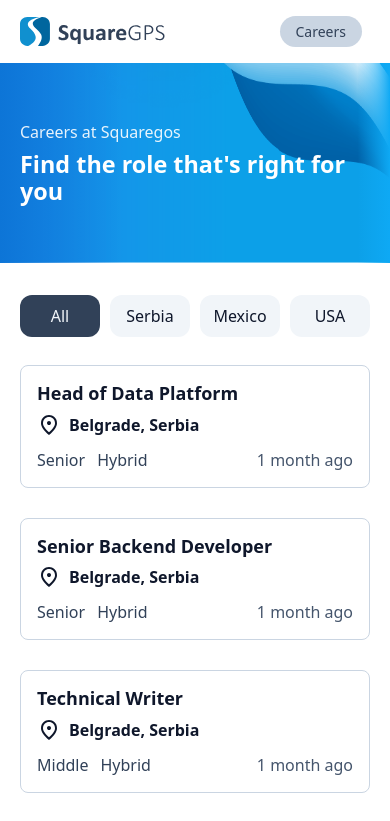
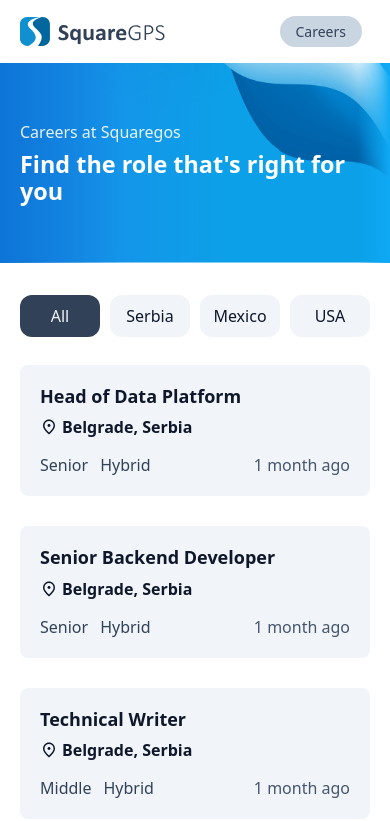
Before and after one commit to epic-amber/square-website, a React (Vite) app: page /careers in a window 390 px wide. Shown: the top 821 px of the page. Built offline with nearby package versions, Linux system fonts and the light colour scheme; no server answers; a web font is replaced by a local one.

Commit message:
fix(careers): align job cards with homepage style and constrain section width
fix(careers): align job cards with homepage style and constrain section width

```diff
--- a/src/components/CareersSection.module.css
+++ b/src/components/CareersSection.module.css
@@ -1,12 +1,18 @@
-/* ── Section wrapper (Figma 125:1596) ────────────────────────── */
+/* ── Section wrapper — full-width background ─────────────────── */
 .section {
+  width: 100%;
+  background: var(--color-white);
+  padding: 48px var(--content-pad-x) 80px;
+  box-sizing: border-box;
+}
+
+/* ── Inner content — constrained to content-width ────────────── */
+.inner {
   display: flex;
   flex-direction: column;
   gap: 40px;
-  width: 100%;
-  padding: 48px var(--content-pad-x) 80px;
-  box-sizing: border-box;
-  background: var(--color-white);
+  max-width: var(--content-width);
+  margin: 0 auto;
 }
 
 /* ── Top location filter row (Figma 106:225) ─────────────────── */
@@ -20,8 +26,8 @@
 /* ── Two-column body: job list + sidebar (Figma 106:189) ──────── */
 .body {
   display: grid;
-  /* Desktop: ~1017px jobs + auto sidebar (~425px) */
-  grid-template-columns: minmax(0, 1017px) 425px;
+  /* Desktop: fluid job list + fixed 360px sidebar, fits within 1280px */
+  grid-template-columns: minmax(0, 1fr) 360px;
   gap: 48px;
   align-items: start;
 }
@@ -37,21 +43,24 @@
 .card {
   display: flex;
   flex-direction: column;
-  gap: 16px;
+  gap: 20px;
   padding: var(--space-9); /* 36px */
   border-radius: var(--radius-lg); /* 8px */
-  border: 1.5px solid var(--color-slate-300); /* #cad5e2 */
-  background: var(--color-white);
+  border: none;
+  background: var(--color-slate-100);
   box-sizing: border-box;
   text-decoration: none;
   color: var(--color-slate-900);
   cursor: pointer;
-  transition: box-shadow 0.1s ease, border-color 0.1s ease;
+  box-shadow: 0 0 0 1.5px transparent;
+  transition:
+    box-shadow 0.07s ease,
+    color      0.07s ease;
 }
 
 .card:hover {
-  box-shadow: 0 4px 16px 0 rgba(49, 65, 88, 0.1);
-  border-color: var(--color-slate-400);
+  color: var(--color-sky-500);
+  box-shadow: 0 0 0 1.5px var(--color-slate-300);
 }
 
 /* Top row: title + location */
@@ -62,34 +71,34 @@
   gap: var(--space-4);
 }
 
-/* Job title — Figma 32px SemiBold */
+/* Job title */
 .jobTitle {
   margin: 0;
   font-family: var(--font-sans);
-  font-size: 32px;
+  font-size: 22px;
   font-weight: 600;
-  line-height: 1.25;
-  color: var(--color-slate-900);
+  line-height: 1.3;
+  color: inherit;
 }
 
 /* Location group */
 .location {
   display: flex;
   align-items: center;
-  gap: var(--space-2);
+  gap: var(--space-1);
   flex-shrink: 0;
 }
 
 .locationIcon {
-  width: 24px;
-  height: 24px;
+  width: 18px;
+  height: 18px;
   flex-shrink: 0;
 }
 
 .locationText {
   margin: 0;
   font-family: var(--font-sans);
-  font-size: var(--text-lg); /* 18px */
+  font-size: var(--text-base); /* 16px */
   font-weight: 600;
   line-height: normal;
   color: var(--color-slate-900);
@@ -108,9 +117,9 @@
   display: flex;
   align-items: center;
   gap: 12px;
-  color: var(--color-slate-700); /* #314158 */
+  color: var(--color-slate-700);
   font-family: var(--font-sans);
-  font-size: var(--text-lg); /* 18px */
+  font-size: var(--text-base); /* 16px */
   font-weight: 400;
   line-height: normal;
 }
@@ -122,10 +131,10 @@
 .date {
   margin: 0;
   font-family: var(--font-sans);
-  font-size: var(--text-lg); /* 18px */
+  font-size: var(--text-base); /* 16px */
   font-weight: 400;
   line-height: normal;
-  color: var(--color-slate-600); /* #45556c */
+  color: var(--color-slate-600);
   white-space: nowrap;
 }
 
@@ -137,13 +146,12 @@
   padding: var(--space-9) 0;
 }
 
-/* ── Sidebar (Figma 106:188, 425px wide) ─────────────────────── */
+/* ── Sidebar (Figma 106:188) ─────────────────────────────────── */
 .sidebar {
   display: flex;
   flex-direction: column;
   gap: 51px;
   width: 100%;
-  max-width: 425px;
 }
 
 .sidebarSection {
@@ -238,6 +246,9 @@
 @media (max-width: 767px) {
   .section {
     padding: 32px var(--content-pad-x) 48px;
+  }
+
+  .inner {
     gap: 28px;
   }
 
@@ -246,8 +257,8 @@
   }
 
   .card {
-    padding: var(--space-5); /* 20px */
-    gap: 12px;
+    padding: var(--space-5);
+    gap: 16px;
   }
 
   .cardTop {
@@ -256,16 +267,16 @@
   }
 
   .jobTitle {
-    font-size: 20px;
+    font-size: 18px;
   }
 
-  .tags,
-  .date {
-    font-size: var(--text-base);
+  .cardBottom {
+    flex-wrap: wrap;
+    gap: 12px;
+    font-size: 14px;
   }
 
   .locationText {
-    font-size: var(--text-base);
     white-space: normal;
   }
 
@@ -279,12 +290,12 @@
   }
 }
 
-@media (max-width: 480px) {
-  .jobTitle {
-    font-size: 18px;
+@media (max-width: 380px) {
+  .card {
+    padding: var(--space-4);
   }
 
-  .card {
-    padding: var(--space-4); /* 16px */
+  .jobTitle {
+    font-size: 17px;
   }
 }
--- a/src/components/CareersSection.tsx
+++ b/src/components/CareersSection.tsx
@@ -103,8 +103,8 @@ function JobCard({ job }: { job: Job }) {
             src={locationPinIcon}
             alt=""
             aria-hidden
-            width={24}
-            height={24}
+            width={18}
+            height={18}
           />
           <p className={styles.locationText}>{job.location}</p>
         </div>
@@ -257,6 +257,7 @@ export function CareersSection() {
 
   return (
     <section ref={sectionRef} className={styles.section} data-node-id="125:1596">
+      <div className={styles.inner}>
         {/* Top location filter row — Figma 106:225 */}
         <div className={styles.topFilter} data-node-id="106:225">
           {LOCATION_FILTERS.map((l) => (
@@ -294,6 +295,7 @@ export function CareersSection() {
         {totalPages > 1 && (
           <Pagination page={page} total={totalPages} onChange={setPage} />
         )}
+      </div>
     </section>
   )
 }
```
Lines whose indentation alone changed are shown as unchanged.
